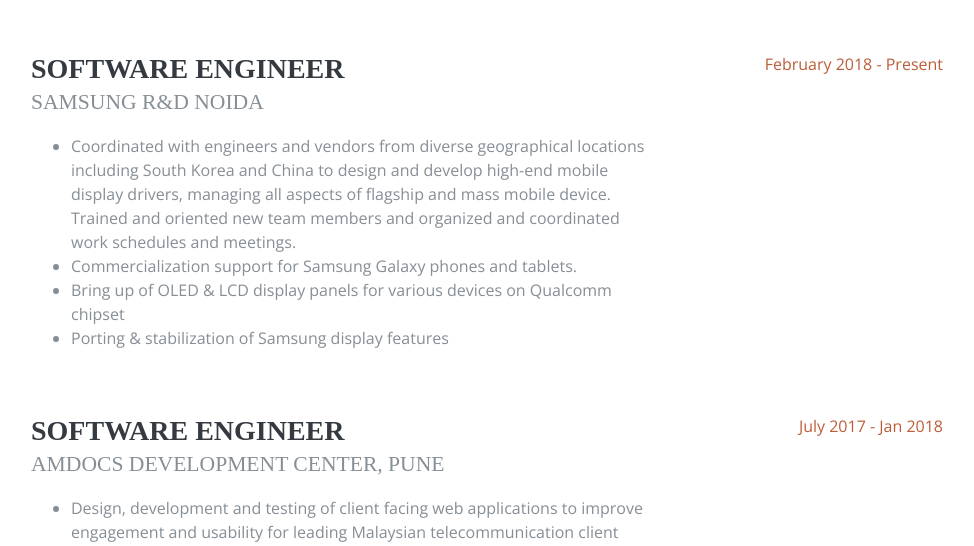
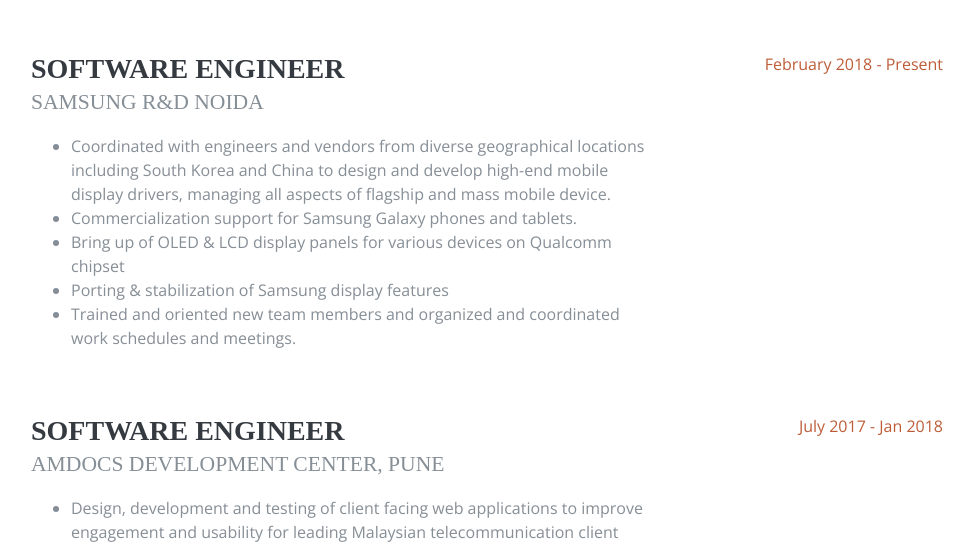
Before and after one commit to dheeraj-sn/my_website, a Django app: page / in a window 1280 px wide. Shown: the part 911-1457 px from the top of the page, without its empty margins (289-1263 px from the left). Run offline with Django 3.2, Linux system fonts and the light colour scheme; some libraries are stand-ins or nearby versions; some web fonts are replaced.

Commit message:
Update work experience

```diff
--- a/resume/templates/resume/index.html
+++ b/resume/templates/resume/index.html
@@ -121,10 +121,11 @@
               <h3 class="mb-0">Software Engineer</h3>
               <div class="subheading mb-3">SAMSUNG R&D Noida</div>
 		    <ul>
-  			<li><i class="glyphicon glyphicon-chevron-right"></i>Coordinated with engineers and vendors from diverse geographical locations including South Korea and China to design and develop high-end mobile display drivers, managing all aspects of flagship and mass mobile device. Trained and oriented new team members and organized and coordinated work schedules and meetings.</li>
+  			<li><i class="glyphicon glyphicon-chevron-right"></i>Coordinated with engineers and vendors from diverse geographical locations including South Korea and China to design and develop high-end mobile display drivers, managing all aspects of flagship and mass mobile device.</li>
   			<li><i class="glyphicon glyphicon-chevron-right"></i>Commercialization support for Samsung Galaxy phones and tablets.</li>
   			<li><i class="glyphicon glyphicon-chevron-right"></i>Bring up of OLED & LCD display panels for various devices on Qualcomm chipset</li>
 			<li><i class="glyphicon glyphicon-chevron-right"></i>Porting & stabilization of Samsung display features</li>
+			<li><i class="glyphicon glyphicon-chevron-right"></i>Trained and oriented new team members and organized and coordinated work schedules and meetings.</li>
 		    </ul>
 
             </div>
```
